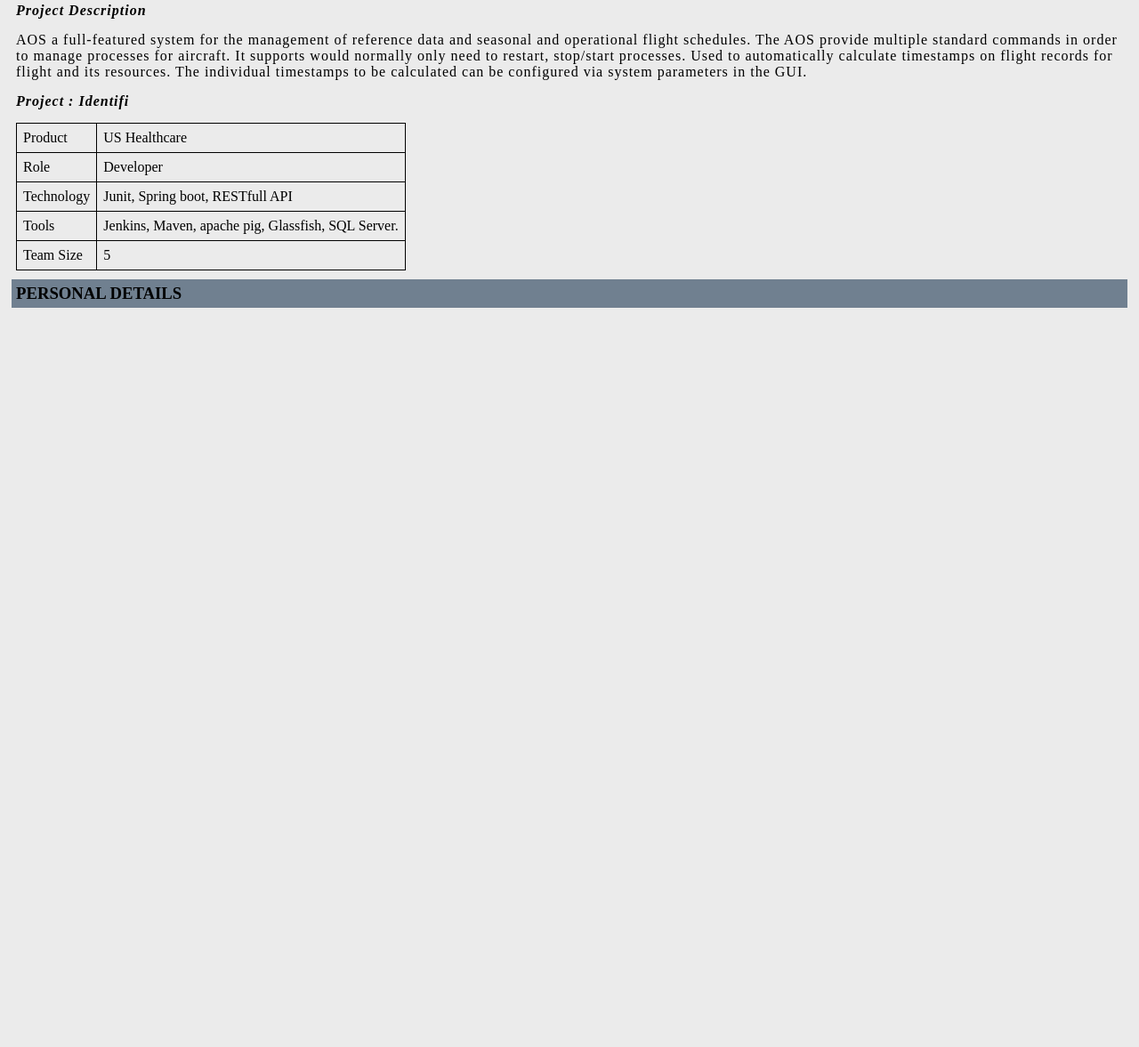
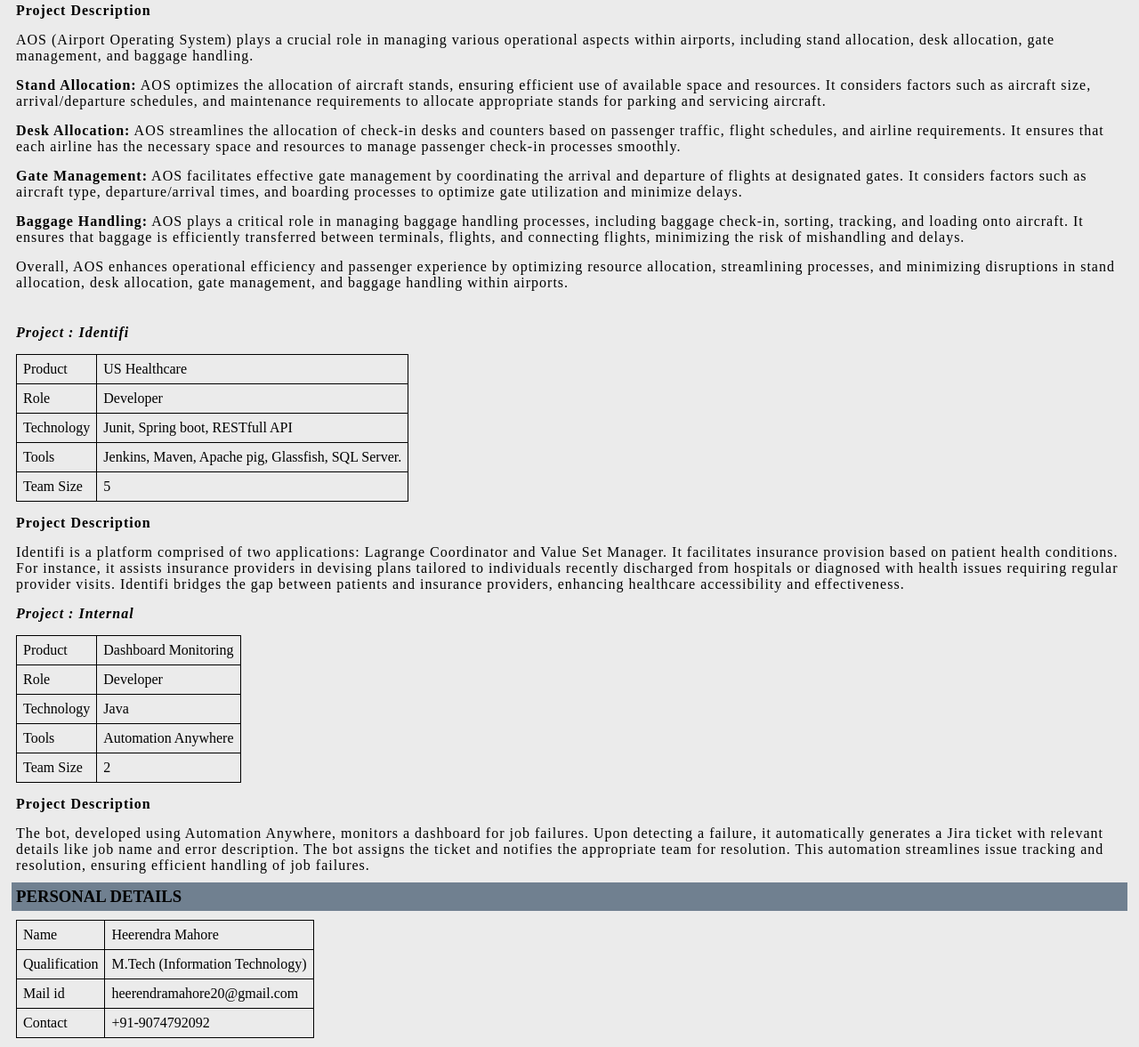
Before and after one commit to Heerendra/Resume, a plain HTML site: page index.html in a window 1280 px wide. Shown: the part 1260-2437 px from the top of the page at 89% size. Before the commit the page ends 1614 px from the top, so only its background shows below. Drawn offline with Linux system fonts and the light colour scheme.

Commit message:
update index file.

```diff
--- a/index.html
+++ b/index.html
@@ -106,9 +106,14 @@
                     <td>8</td>
                 </tr>
             </table>
-            <p><strong><em>Project Description</em></strong></p>
-            <p>AOS a full-featured system for the management of reference data and seasonal and operational flight schedules. The AOS provide multiple standard commands in order to manage processes for aircraft. It supports would normally only need to restart, stop/start processes. Used to automatically calculate timestamps on flight records for flight and its resources. The individual timestamps to be calculated can be configured via system parameters in the GUI.</p>
-
+            <p><strong>Project Description</strong></p>
+            <p>AOS (Airport Operating System) plays a crucial role in managing various operational aspects within airports, including stand allocation, desk allocation, gate management, and baggage handling.</p>
+                <p><strong>Stand Allocation:</strong> AOS optimizes the allocation of aircraft stands, ensuring efficient use of available space and resources. It considers factors such as aircraft size, arrival/departure schedules, and maintenance requirements to allocate appropriate stands for parking and servicing aircraft.</p>
+                 <p><strong>Desk Allocation:</strong> AOS streamlines the allocation of check-in desks and counters based on passenger traffic, flight schedules, and airline requirements. It ensures that each airline has the necessary space and resources to manage passenger check-in processes smoothly.</p>
+                <p><strong>Gate Management:</strong> AOS facilitates effective gate management by coordinating the arrival and departure of flights at designated gates. It considers factors such as aircraft type, departure/arrival times, and boarding processes to optimize gate utilization and minimize delays.</p>
+                <p><strong>Baggage Handling:</strong> AOS plays a critical role in managing baggage handling processes, including baggage check-in, sorting, tracking, and loading onto aircraft. It ensures that baggage is efficiently transferred between terminals, flights, and connecting flights, minimizing the risk of mishandling and delays.</p>
+                <p>Overall, AOS enhances operational efficiency and passenger experience by optimizing resource allocation, streamlining processes, and minimizing disruptions in stand allocation, desk allocation, gate management, and baggage handling within airports.</p>
+            <br>
             <p><strong><em>Project : Identifi</em></strong></p>
             <table>
                 <tr>
@@ -125,7 +130,7 @@
                 </tr>
                 <tr>
                     <td>Tools</td>
-                    <td>Jenkins, Maven, apache pig, Glassfish, SQL Server.</td>
+                    <td>Jenkins, Maven, Apache pig, Glassfish, SQL Server.</td>
                 </tr>
                 <tr>
                     <td>Team Size</td>
@@ -133,7 +138,55 @@
                 </tr>
             </table>
 
+            <p><strong>Project Description</strong></p>
+            <p>Identifi is a platform comprised of two applications: Lagrange Coordinator and Value Set Manager. It facilitates insurance provision based on patient health conditions. For instance, it assists insurance providers in devising plans tailored to individuals recently discharged from hospitals or diagnosed with health issues requiring regular provider visits. Identifi bridges the gap between patients and insurance providers, enhancing healthcare accessibility and effectiveness.</p>
+
+            <p><strong><em>Project : Internal</em></strong></p>
+            <table>
+                <tr>
+                    <td>Product</td>
+                    <td>Dashboard Monitoring</td>
+                </tr>
+                <tr>
+                    <td>Role</td>
+                    <td>Developer</td>
+                </tr>
+                <tr>
+                    <td>Technology</td>
+                    <td>Java</td>
+                </tr>
+                <tr>
+                    <td>Tools</td>
+                    <td>Automation Anywhere</td>
+                </tr>
+                <tr>
+                    <td>Team Size</td>
+                    <td>2</td>
+                </tr>
+            </table>
+
+            <p><strong>Project Description</strong></p>
+            <p>The bot, developed using Automation Anywhere, monitors a dashboard for job failures. Upon detecting a failure, it automatically generates a Jira ticket with relevant details like job name and error description. The bot assigns the ticket and notifies the appropriate team for resolution. This automation streamlines issue tracking and resolution, ensuring efficient handling of job failures.</p>
+
             <h3>PERSONAL DETAILS</h3>
+            <table class="personal-details">
+                <tr>
+                    <td>Name</td>
+                    <td>Heerendra Mahore</td>
+                </tr>
+                <tr>
+                    <td>Qualification</td>
+                    <td>M.Tech (Information Technology)</td>
+                </tr>
+                <tr>
+                    <td>Mail id</td>
+                    <td>heerendramahore20@gmail.com</td>
+                </tr>
+                <tr>
+                    <td>Contact</td>
+                    <td>+91-9074792092</td>
+                </tr>
+            </table>
         </div>
     </body>
 </html>
```
